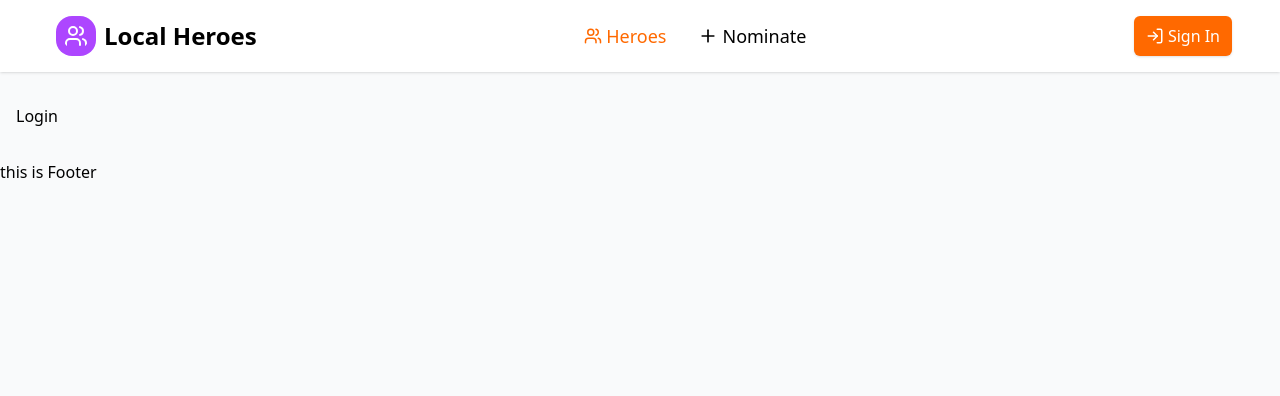
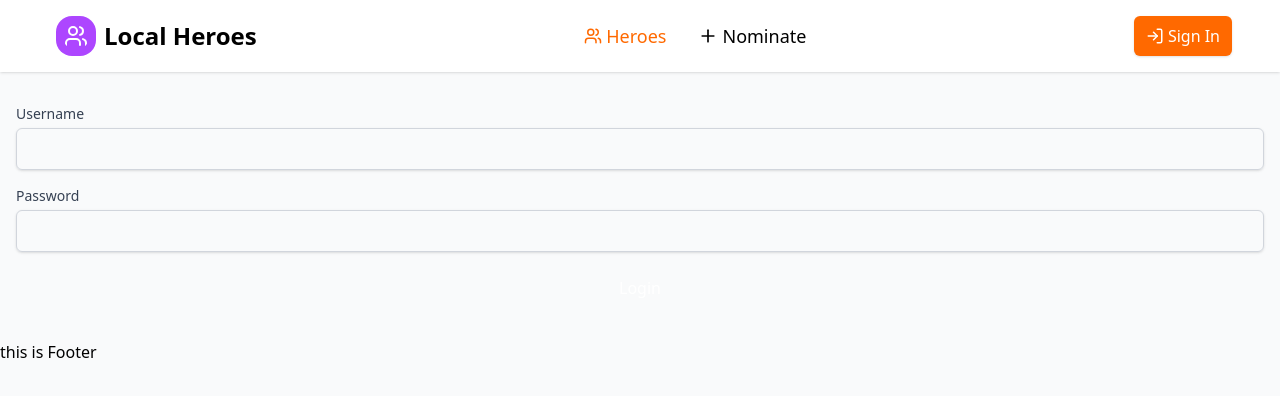
Before and after one commit to Local-Heroes/Local-Heroes-, a React (Vite) app: page /login in a window 1280 px wide. Shown: the top 396 px of the page. Built offline with nearby package versions, Linux system fonts and the light colour scheme.

Commit message:
last update

```diff
--- a/package.json
+++ b/package.json
@@ -12,12 +12,13 @@
   "dependencies": {
     "@reduxjs/toolkit": "^2.9.0",
     "@tailwindcss/vite": "^4.1.13",
+    "axios": "^1.12.2",
     "install": "^0.13.0",
     "lucide-react": "^0.544.0",
     "npm": "^11.6.1",
     "react": "^19.1.1",
     "react-dom": "^19.1.1",
-    "react-hook-form": "^7.63.0",
+    "react-hook-form": "^7.64.0",
     "react-redux": "^9.2.0",
     "react-router-dom": "^7.9.3",
     "tailwindcss": "^4.1.13",
--- a/src/App.jsx
+++ b/src/App.jsx
@@ -1,7 +1,6 @@
 import { Routes, Route } from "react-router-dom";
 import Login from "./pages/Login";
 // import Register from "./pages/Register";
-
 import Navbar from "./components/Navbar";
 import Footer from "./components/Footer";
 import Heroes from "./pages/Heroes";
--- a/src/components/Navbar.jsx
+++ b/src/components/Navbar.jsx
@@ -25,7 +25,7 @@ function Navbar() {
 
           <div className="hidden md:flex flex-1 justify-center items-center gap-8">
             <Link
-              to="/heroes"
+              to="/"
               className="flex items-center gap-1 text-orange-500 text-lg
                hover:bg-orange-200 transition rounded-md"
             >
@@ -67,7 +67,7 @@ function Navbar() {
         {isOpen && (
           <div className="flex flex-col gap-4 mt-4 md:hidden  items-center ">
             <Link
-              to="/heroes"
+              to="/"
               className="flex items-center gap-1 rounded-md   hover:bg-orange-200 transition"
             >
               <Users size={18} />
--- a/src/pages/Login.jsx
+++ b/src/pages/Login.jsx
@@ -1,8 +1,101 @@
 import React from 'react'
+import { loginUser } from '../store/slices/AuthSlice'
+import { useDispatch, useSelector } from 'react-redux'
+import { useForm } from "react-hook-form";
+import { useNavigate } from "react-router-dom";
+
+// import { zodResolver } from "@hookform/resolvers/zod";
+// import {authSchema} from "../schema/authSchema"
+
+
+
 
 function Login() {
+
+  const dispatch = useDispatch();
+  const navigate = useNavigate();
+  const {status, error} = useSelector((state) => state.auth);
+
+  const {
+    register,
+    handleSubmit,
+    formState: { errors },
+  } = useForm({
+
+  });
+
+
+  const onSubmit = async (data) => {
+    try{
+     await dispatch(loginUser(data)).unwrap();
+     navigate("/Nominate")
+
+
+
+    }catch (error) {
+      console.log(error)
+    }
+
+  };
+
+
+
+
+
   return (
-    <div>Login</div>
+ <div>
+
+  <form onSubmit={handleSubmit(onSubmit)} className="space-y-4">
+        <div>
+          <label
+            htmlFor="username"
+            className="block text-sm font-medium text-gray-700"
+          >
+            Username
+          </label>
+          <input
+            type="text"
+            id="username"
+            {...register("username")}
+            className="mt-1 block w-full rounded-md border border-gray-300 px-3 py-2 shadow-sm focus:border-primary-500 focus:outline-none focus:ring-primary-500"
+          />
+          {errors.username && (
+            <p className="mt-1 text-sm text-red-600">
+              {errors.username.message}
+            </p>
+          )}
+        </div>
+
+        <div>
+          <label
+            htmlFor="password"
+            className="block text-sm font-medium text-gray-700"
+          >
+            Password
+          </label>
+          <input
+            type="password"
+            id="password"
+            {...register("password")}
+            className="mt-1 block w-full rounded-md border border-gray-300 px-3 py-2 shadow-sm focus:border-primary-500 focus:outline-none focus:ring-primary-500"
+          />
+          {errors.password && (
+            <p className="mt-1 text-sm text-red-600">
+              {error.password.message}
+            </p>
+          )}
+        </div>
+
+        <button
+          type="submit"
+          disabled={status === "loading"}
+          className="w-full rounded-md bg-primary-600 px-4 py-2 text-white hover:bg-primary-700 focus:outline-none focus:ring-2 focus:ring-primary-500 focus:ring-offset-2 disabled:opacity-50"
+        >
+          {status === "loading" ? "Logging in..." : "Login"}
+        </button>
+      </form>
+ </div>
+
   )
 }
 
--- a/src/schema/authSchema.js
+++ b/src/schema/authSchema.js
@@ -0,0 +1,7 @@
+import { z } from "zod";
+export const authSchema = z.object({
+  username: z.string().min(1, "Username is required"),
+  password: z.string().min(6, "Password must be at least 6 characters"),
+});
+
+export default authSchema;
--- a/src/store/index.js
+++ b/src/store/index.js
@@ -1,8 +1,10 @@
 import { configureStore } from "@reduxjs/toolkit";
+import authReducer from "./slices/AuthSlice";
 
 const store = configureStore({
   reducer: {
     // Add your reducers here
+    auth: authReducer,
   },
 });
 
--- a/src/store/slices/AuthSlice.js
+++ b/src/store/slices/AuthSlice.js
@@ -0,0 +1,67 @@
+import axios from "axios";
+import { createSlice, createAsyncThunk } from "@reduxjs/toolkit";
+import { BASE_URL } from "../BaseUrl";
+
+
+//configure dfault
+axios.defaults.withCredentials = true;
+
+//login user
+
+export const loginUser = createAsyncThunk (
+    "auth/loginUser",
+    async () => {
+        try{
+           const response = await axios.post(`${BASE_URL}/auth/login`)
+           return response.data
+
+        }catch (error) {
+            console.log(error)
+        }
+
+    }
+);
+
+
+
+
+
+
+
+
+//initial state
+const initialState = {
+  isAuthenticated: false,
+  user: null,
+  status: "idle",
+  error: null,
+};
+
+
+
+const authSlice = createSlice ({
+    name: "auth",
+    initialState,
+    extraReducers: (builder) => {
+        builder
+
+        //add login user cases
+         .addCase(loginUser.pending, (state) => {
+        state.status = "loading";
+        state.error = null;
+      })
+      .addCase(loginUser.fulfilled, (state, action) => {
+        state.status = "succeeded";
+        state.isAuthenticated = true;
+        state.user = action.payload;
+        state.error = null;
+      })
+      .addCase(loginUser.rejected, (state, action) => {
+        state.status = "failed";
+        state.error = action.error.message;
+      })
+    }
+})
+
+
+export default authSlice.reducer
```
Also changed, not shown: 1 other file (tests, documents, lock files or other folders).
